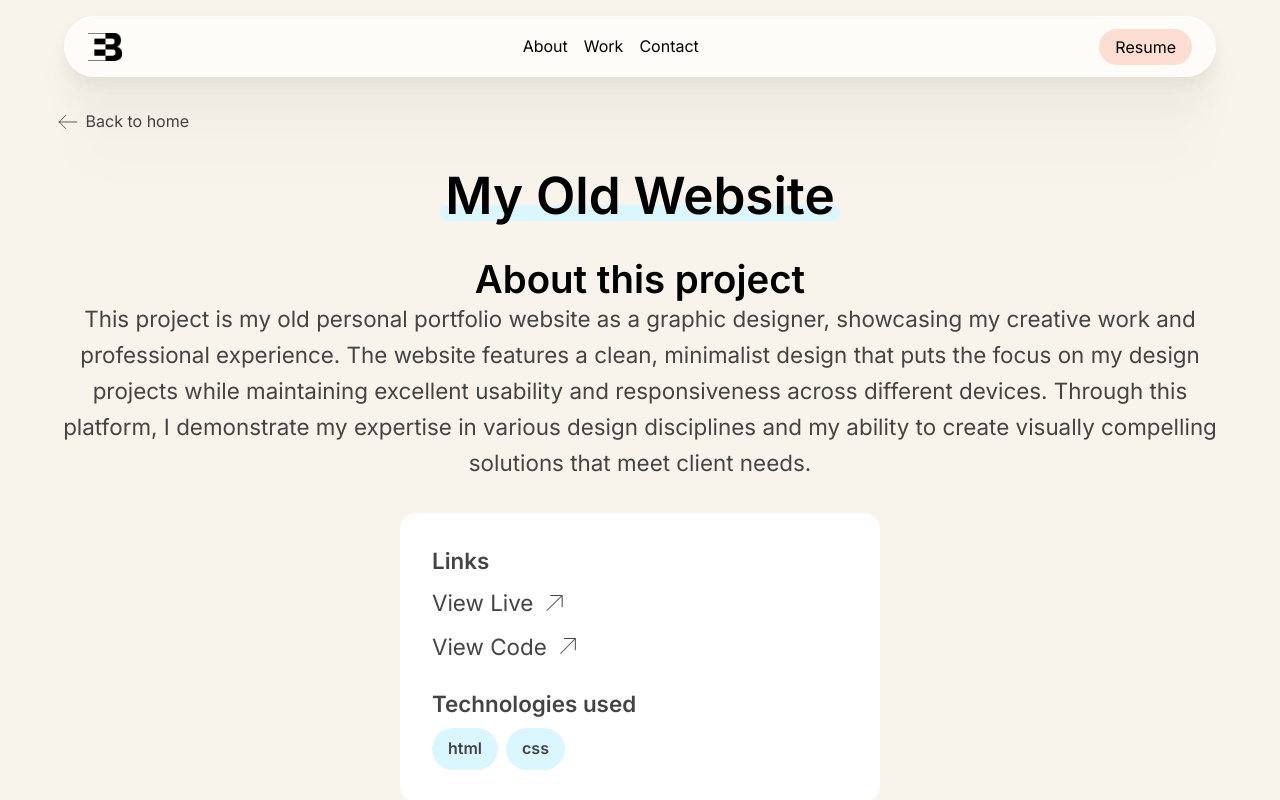
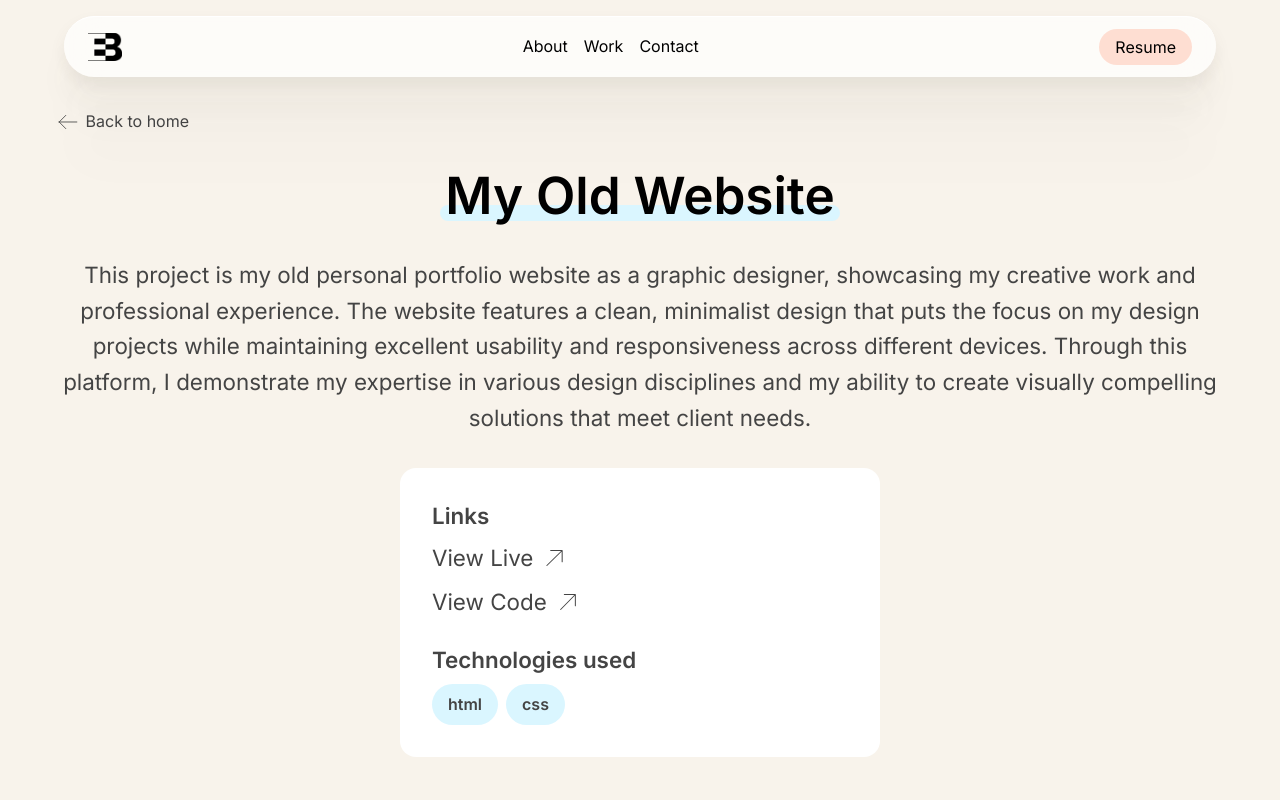
Before and after one commit to eburza/portfolio-emilia-burza, a React (Vite) app: page /project/graphic-design-portfolio in a window 1280 px wide. Shown: the top 800 px of the page. Built offline with nearby package versions, Linux system fonts and the light colour scheme.

Commit message:
Remove heading in project page header

```diff
--- a/src/components/ProjectPage.jsx
+++ b/src/components/ProjectPage.jsx
@@ -27,7 +27,6 @@ export default function ProjectPage() {
                     <h1 className='heading-xl project-title underscore-water'>{project.name}</h1>
                     <div className='hero-summary'>
                         <section className='project-description'>
-                            <h2 className='heading-m'>About this project</h2>
                             <p className='text-paragraph'>{project.description}</p>
                         </section>
                     </div>
```
